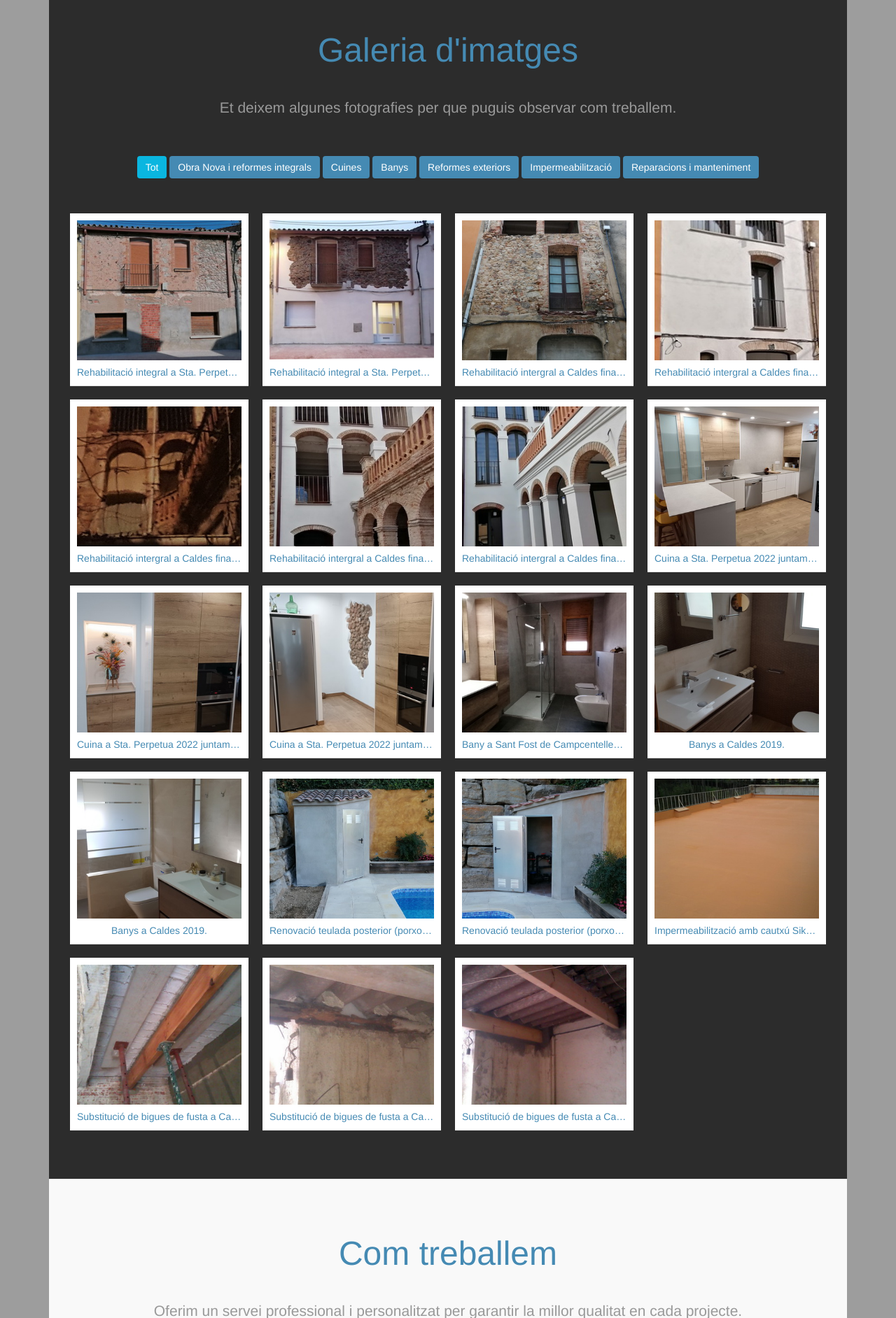
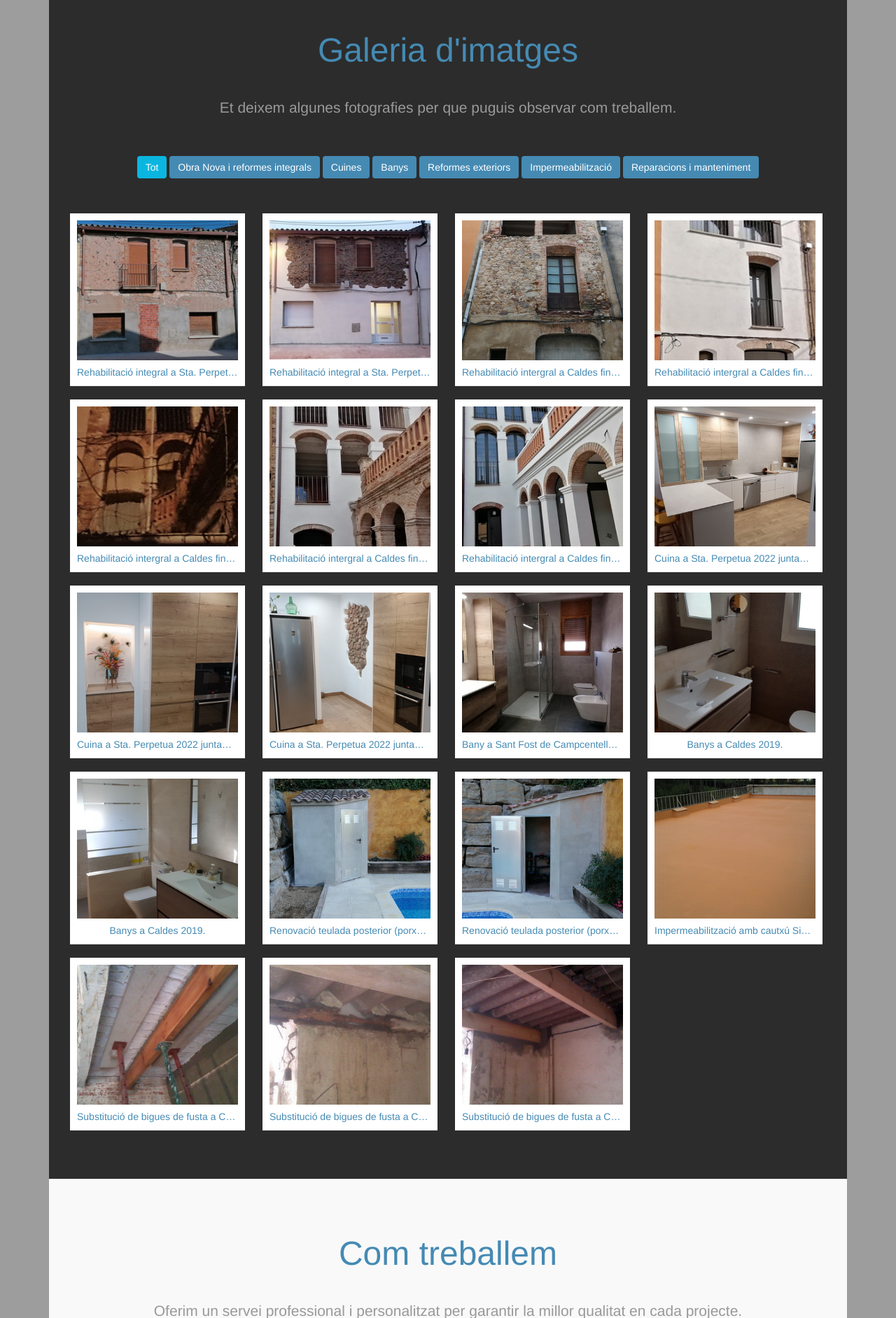
Before and after one commit to TheNaviam/mundopaletacons, a PHP site: page / in a window 1280 px wide. Shown: the part 1083-2967 px from the top of the page at 70% size. Run offline with PHP 8.4, Linux system fonts and the light colour scheme; some libraries are stand-ins or nearby versions.

Commit message:
galeria ok sin zoom

```diff
--- a/css/main.css
+++ b/css/main.css
@@ -221,6 +221,7 @@ a:focus {
   background: #fff;
   padding: 10px;
   border-bottom: 1px solid #e1e1e1;
+  width: 250px;
 }
 .portfolio-item img {
   width: 100%;
--- a/index.html
+++ b/index.html
@@ -156,7 +156,7 @@
                 <ul class="portfolio-items row">
 
                     <!--nova-->
-                    <li class="portfolio-item nova col-6 col-md-3">
+                    <li class="portfolio-item nova col-6 col-md-4 col-lg-3">
                         <div class="item-inner">
                             <div class="portfolio-image">
                                 <img src="images/galeria/nova/stPep2022_1.jpg" alt="">
@@ -169,7 +169,7 @@
                             <h5>Rehabilitació integral a Sta. Perpetua 2022</h5>
                         </div>
                     </li>
-                    <li class="portfolio-item nova col-6 col-md-3">
+                    <li class="portfolio-item nova col-6 col-md-4 col-lg-3">
                         <div class="item-inner">
                             <div class="portfolio-image">
                                 <img src="images/galeria/nova/stPep2022_2.jpg" alt="">
@@ -183,7 +183,7 @@
                         </div>
                     </li>
 
-                    <li class="portfolio-item nova col-6 col-md-3">
+                    <li class="portfolio-item nova col-6 col-md-4 col-lg-3">
                         <div class="item-inner">
                             <div class="portfolio-image">
                                 <img src="images/galeria/nova/cal2022_1.jpg" alt="">
@@ -196,7 +196,7 @@
                             <h5>Rehabilitació intergral a Caldes finalitzada al 2022</h5>
                         </div>
                     </li>
-                    <li class="portfolio-item nova col-6 col-md-3">
+                    <li class="portfolio-item nova col-6 col-md-4 col-lg-3">
                         <div class="item-inner">
                             <div class="portfolio-image">
                                 <img src="images/galeria/nova/cal2022_2.jpg" alt="">
@@ -209,7 +209,7 @@
                             <h5>Rehabilitació intergral a Caldes finalitzada al 2022</h5>
                         </div>
                     </li>
-                    <li class="portfolio-item nova col-6 col-md-3">
+                    <li class="portfolio-item nova col-6 col-md-4 col-lg-3">
                         <div class="item-inner">
                             <div class="portfolio-image">
                                 <img src="images/galeria/nova/cal2022_3.jpg" alt="">
@@ -222,7 +222,7 @@
                             <h5>Rehabilitació intergral a Caldes finalitzada al 2022</h5>
                         </div>
                     </li>
-                    <li class="portfolio-item nova col-6 col-md-3">
+                    <li class="portfolio-item nova col-6 col-md-4 col-lg-3">
                         <div class="item-inner">
                             <div class="portfolio-image">
                                 <img src="images/galeria/nova/cal2022_4.jpg" alt="">
@@ -235,7 +235,7 @@
                             <h5>Rehabilitació intergral a Caldes finalitzada al 2022</h5>
                         </div>
                     </li>
-                    <li class="portfolio-item nova col-6 col-md-3">
+                    <li class="portfolio-item nova col-6 col-md-4 col-lg-3">
                         <div class="item-inner">
                             <div class="portfolio-image">
                                 <img src="images/galeria/nova/cal2022_5.jpg" alt="">
@@ -250,7 +250,7 @@
                     </li>
 
                     <!--cuines-->
-                    <li class="portfolio-item cuines col-6 col-md-3">
+                    <li class="portfolio-item cuines col-6 col-md-4 col-lg-3">
                         <div class="item-inner">
                             <div class="portfolio-image">
                                 <img src="images/galeria/cuina/Humet 2.jpg" alt="">
@@ -264,7 +264,7 @@
                             </h5>
                         </div>
                     </li>
-                    <li class="portfolio-item cuines col-6 col-md-3">
+                    <li class="portfolio-item cuines col-6 col-md-4 col-lg-3">
                         <div class="item-inner">
                             <div class="portfolio-image">
                                 <img src="images/galeria/cuina/Humet 3.jpg" alt="">
@@ -278,7 +278,7 @@
                             </h5>
                         </div>
                     </li>
-                    <li class="portfolio-item cuines col-6 col-md-3">
+                    <li class="portfolio-item cuines col-6 col-md-4 col-lg-3">
                         <div class="item-inner">
                             <div class="portfolio-image">
                                 <img src="images/galeria/cuina/Humet 4.jpg" alt="">
@@ -294,7 +294,7 @@
                     </li>
 
                     <!--bany-->
-                    <li class="portfolio-item bany col-6 col-md-3">
+                    <li class="portfolio-item bany col-6 col-md-4 col-lg-3">
                         <div class="item-inner">
                             <div class="portfolio-image">
                                 <img src="images/galeria/bany/bany2021.jpg" alt="">
@@ -307,7 +307,7 @@
                         </div>
                     </li>
 
-                    <li class="portfolio-item bany col-6 col-md-3">
+                    <li class="portfolio-item bany col-6 col-md-4 col-lg-3">
                         <div class="item-inner">
                             <div class="portfolio-image">
                                 <img src="images/galeria/bany/bany2019.jpg" alt="">
@@ -319,7 +319,7 @@
                             <h5>Banys a Caldes 2019.</h5>
                         </div>
                     </li>
-                    <li class="portfolio-item bany col-6 col-md-3">
+                    <li class="portfolio-item bany col-6 col-md-4 col-lg-3">
                         <div class="item-inner">
                             <div class="portfolio-image">
                                 <img src="images/galeria/bany/bany2019_2.jpg" alt="">
@@ -333,7 +333,7 @@
                     </li>
 
                     <!--exterior-->
-                    <li class="portfolio-item exterior col-6 col-md-3">
+                    <li class="portfolio-item exterior col-6 col-md-4 col-lg-3">
                         <div class="item-inner">
                             <div class="portfolio-image">
                                 <img src="images/galeria/exterior/sent2018.png" alt="">
@@ -347,7 +347,7 @@
                             </h5>
                         </div>
                     </li>
-                    <li class="portfolio-item exterior col-6 col-md-3">
+                    <li class="portfolio-item exterior col-6 col-md-4 col-lg-3">
                         <div class="item-inner">
                             <div class="portfolio-image">
                                 <img src="images/galeria/exterior/sent2018_2.png" alt="">
@@ -363,7 +363,7 @@
                     </li>
 
                     <!--imperm-->
-                    <li class="portfolio-item imperm col-6 col-md-3">
+                    <li class="portfolio-item imperm col-6 col-md-4 col-lg-3">
                         <div class="item-inner">
                             <div class="portfolio-image">
                                 <img src="images/galeria/imperm/imp1.png" alt="">
@@ -379,7 +379,7 @@
                     </li>
 
                     <!--repara-->
-                    <li class="portfolio-item repara col-6 col-md-3">
+                    <li class="portfolio-item repara col-6 col-md-4 col-lg-3">
                         <div class="item-inner">
                             <div class="portfolio-image">
                                 <img src="images/galeria/repara/caldes2013.png" alt="">
@@ -392,7 +392,7 @@
                             <h5>Substitució de bigues de fusta a Caldes 2013.</h5>
                         </div>
                     </li>
-                    <li class="portfolio-item repara col-6 col-md-3">
+                    <li class="portfolio-item repara col-6 col-md-4 col-lg-3">
                         <div class="item-inner">
                             <div class="portfolio-image">
                                 <img src="images/galeria/repara/caldes2013_2.png" alt="">
@@ -405,7 +405,7 @@
                             <h5>Substitució de bigues de fusta a Caldes 2013.</h5>
                         </div>
                     </li>
-                    <li class="portfolio-item repara col-6 col-md-3">
+                    <li class="portfolio-item repara col-6 col-md-4 col-lg-3">
                         <div class="item-inner">
                             <div class="portfolio-image">
                                 <img src="images/galeria/repara/caldes2013_3.png" alt="">
```
